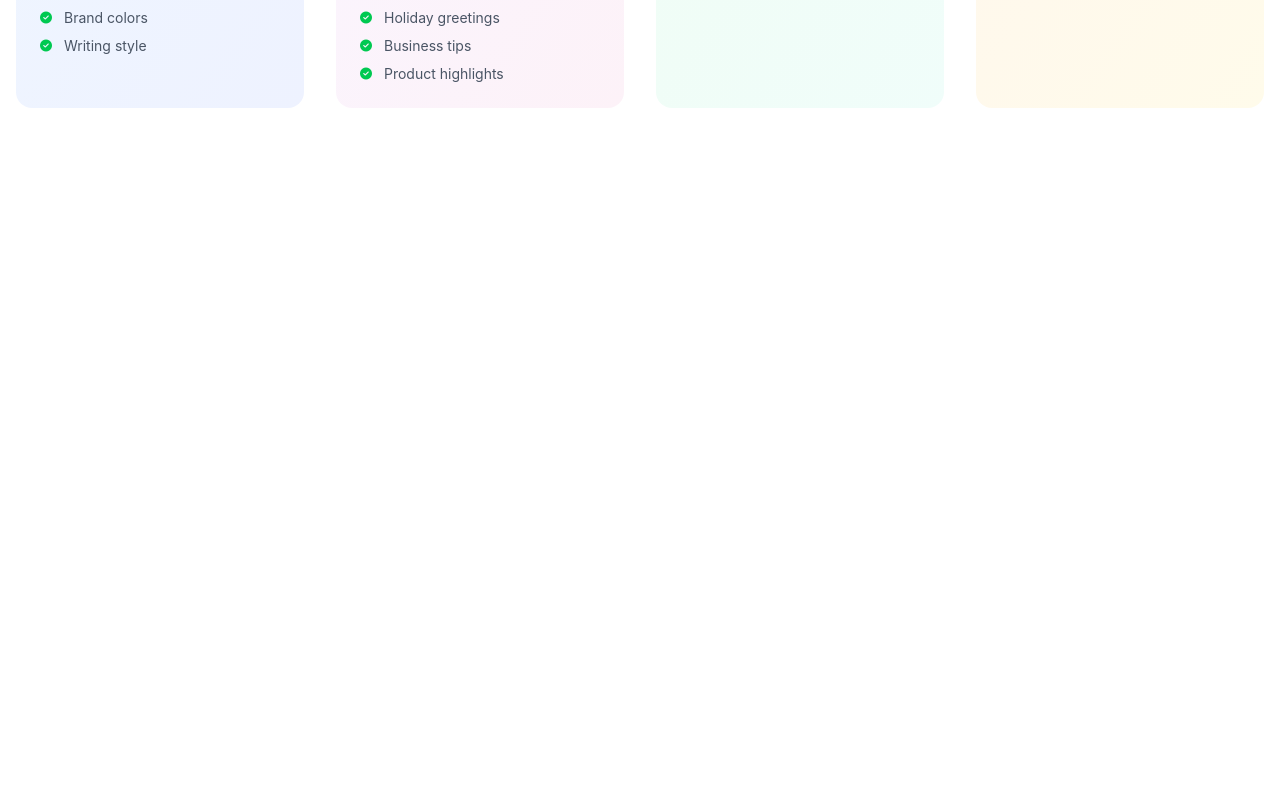
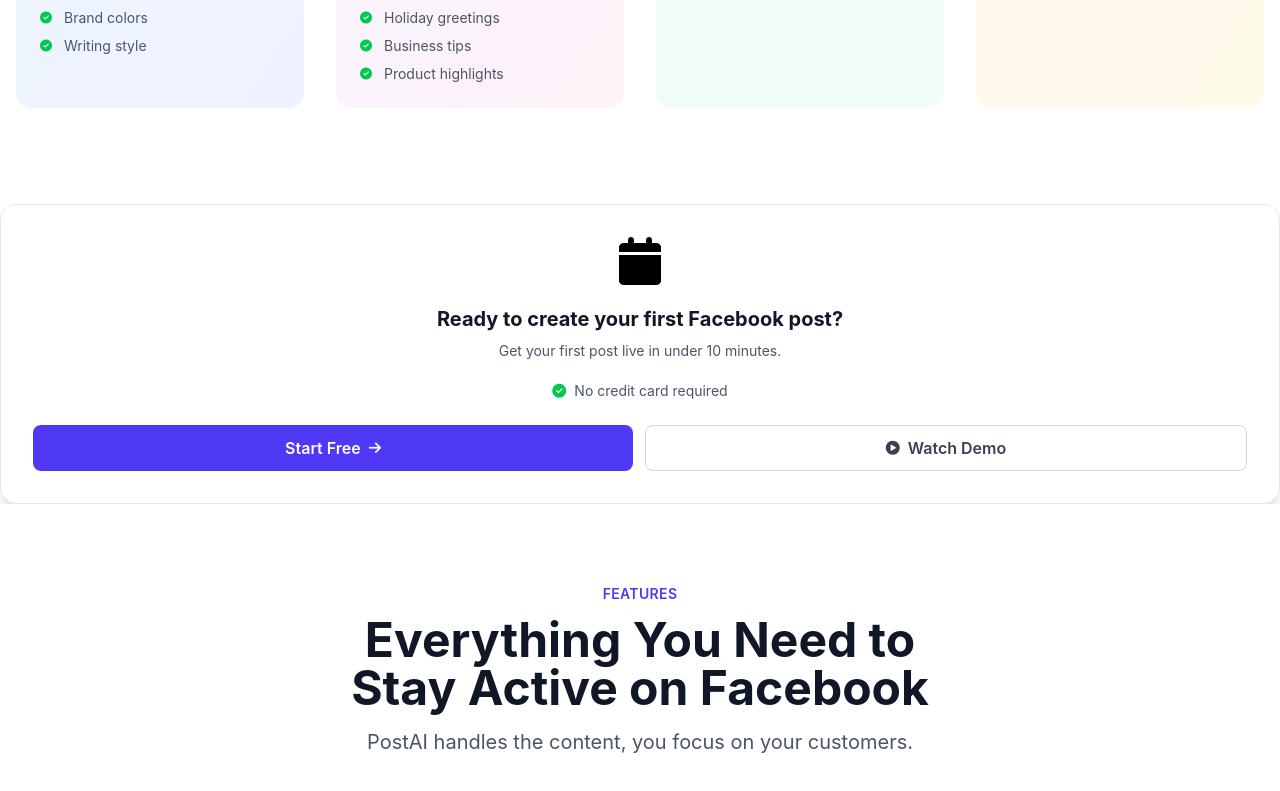
Before and after one commit to Inv8Solutions/postai, a Vue app: page / in a window 1280 px wide. Shown: the part 2730-3521 px from the top of the page. Before the commit the page ends 2934 px from the top, so only its background shows below. Built offline with nearby package versions, Linux system fonts and the light colour scheme.

Commit message:
fixed element width

```diff
--- a/src/App.vue
+++ b/src/App.vue
@@ -4,6 +4,7 @@
 import TrustedBy from './components/LandingPage/TrustedBy.vue';
 import TheProblem from './components/LandingPage/TheProblem.vue';
 import Howitworks from './components/LandingPage/Howitworks.vue';
+import Features from './components/LandingPage/Features.vue';
 </script>
 
 <template>
@@ -12,4 +13,5 @@
 <TrustedBy />
 <TheProblem />
 <Howitworks />
+<Features />
 </template>
--- /dev/null
+++ b/src/components/LandingPage/Features.vue
@@ -0,0 +1,24 @@
+<template>
+      <section class="py-16 md:py-20 px-4 bg-white">
+    <div class="max-w-4xl mx-auto text-center">
+      <!-- Label -->
+      <div class="text-indigo-600 font-semibold text-sm uppercase tracking-wide mb-3">
+        FEATURES
+      </div>
+
+      <!-- Main Heading -->
+      <h2 class="text-3xl md:text-4xl lg:text-5xl font-bold text-gray-900 mb-4">
+        Everything You Need to<br />
+        Stay Active on Facebook
+      </h2>
+
+      <!-- Subheading -->
+      <p class="text-lg md:text-xl text-gray-600 max-w-2xl mx-auto">
+        PostAI handles the content, you focus on your customers.
+      </p>
+    </div>
+  </section>
+</template>
+
+<script setup>
+</script>
--- a/src/components/LandingPage/Howitworks.vue
+++ b/src/components/LandingPage/Howitworks.vue
@@ -115,6 +115,49 @@
       </div>
     </div>
   </section>
+
+    <div class="bg-white rounded-2xl shadow-lg border border-gray-200 max-w-7xl mx-auto">
+    <div class="p-6 md:p-8">
+      <!-- Calendar Date -->
+      <div class="text-center mb-5">
+        <i class="fa-solid fa-calendar text-5xl"></i>
+      </div>
+
+      <!-- Headline -->
+      <h3 class="text-gray-900 text-xl font-bold text-center mb-2">
+        Ready to create your first Facebook post?
+      </h3>
+
+      <p class="text-gray-600 text-center text-sm mb-5">
+        Get your first post live in under 10 minutes.
+      </p>
+
+      <!-- Feature Checkmark -->
+      <div class="flex items-center justify-center gap-2 mb-6">
+        <i class="fas fa-check-circle text-green-500 text-sm"></i>
+        <span class="text-gray-600 text-sm">No credit card required</span>
+      </div>
+
+      <!-- Buttons -->
+      <div class="flex flex-col sm:flex-row gap-3">
+        <button
+          @click="handleStartFree"
+          class="flex-1 bg-indigo-600 text-white font-semibold py-2.5 px-4 rounded-lg hover:bg-indigo-700 transition flex items-center justify-center gap-2"
+        >
+          <span>Start Free</span>
+          <i class="fas fa-arrow-right text-sm"></i>
+        </button>
+
+        <button
+          @click="handleWatchDemo"
+          class="flex-1 border border-gray-300 text-gray-700 font-semibold py-2.5 px-4 rounded-lg hover:bg-gray-50 transition flex items-center justify-center gap-2"
+        >
+          <i class="fas fa-play-circle text-sm"></i>
+          <span>Watch Demo</span>
+        </button>
+      </div>
+    </div>
+  </div>
 </template>
 
 <script setup>
--- a/src/components/LandingPage/TheProblem.vue
+++ b/src/components/LandingPage/TheProblem.vue
@@ -123,7 +123,7 @@
       </div>
 
       <!-- Real Cost of not posting card -->
-    <div class="bg-yellow-50 rounded-2xl p-6 md:p-8 shadow-lg border border-indigo-100 max-w-4xl mx-auto mt-8">
+    <div class="bg-yellow-50 rounded-xl p-6 md:p-8 shadow-lg border border-indigo-100 max-w-7xl mx-auto mt-8">
     <!-- Section Title -->
     <h3 class=" text-sm font-semibold uppercase tracking-wide mb-2 text-center">
       THE REAL COST OF NOT POSTING
--- a/src/components/LandingPage/TrustedBy.vue
+++ b/src/components/LandingPage/TrustedBy.vue
@@ -7,7 +7,7 @@
       </h2>
 
       <!-- Business Categories Grid -->
-      <div class="grid grid-cols-2 md:grid-cols-3 lg:grid-cols-6 gap-6 md:gap-8">
+      <div class="grid grid-cols-2 md:grid-cols-3 lg:grid-cols-6 gap-4 md:gap-8">
         <div
           v-for="business in businesses"
           :key="business.name"
```
